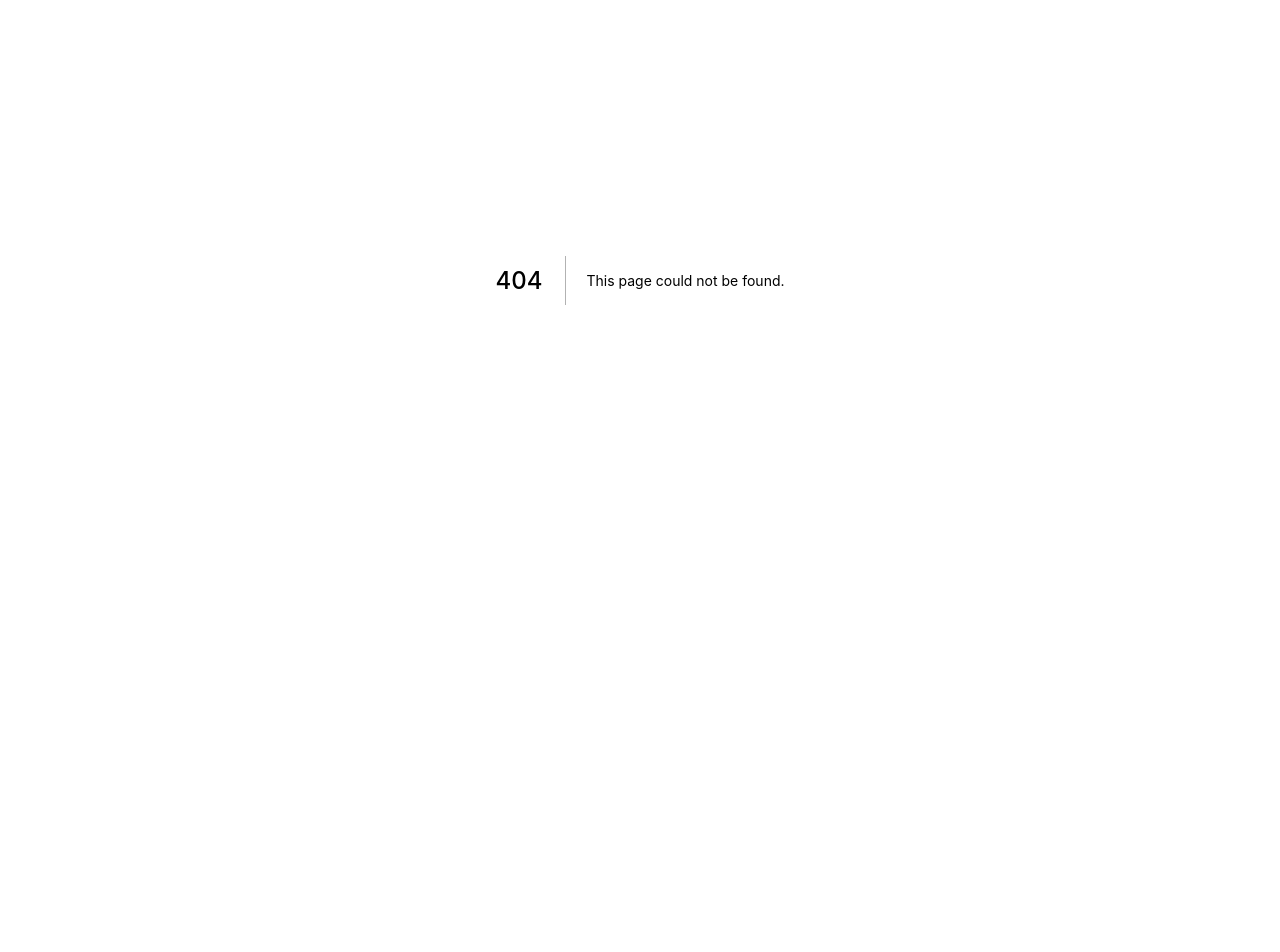
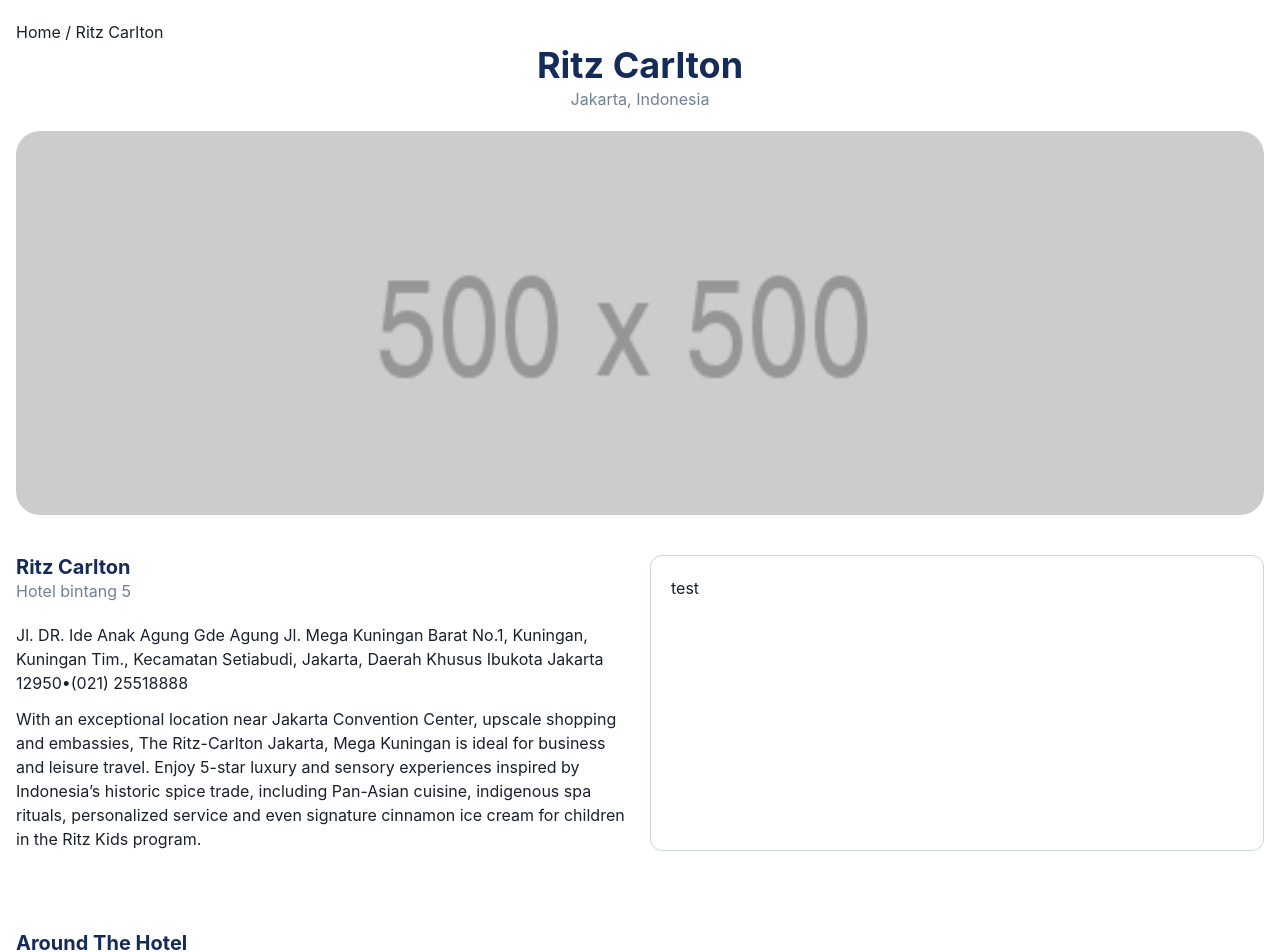
Before and after one commit to andibalo/Hotelorant, a Next.js app: page /hotel/1 in a window 1280 px wide. Before the commit this address had no page. Shown: the part 120-1072 px from the top of the page. Before the commit the page ends 800 px from the top, so only its background shows below. Built offline with nearby package versions, Linux system fonts and the light colour scheme.

Commit message:
created and styled hotel detail page, edit profile page

```diff
--- /dev/null
+++ b/pages/hotel/[hotelId].js
@@ -0,0 +1,102 @@
+import { Navbar } from "../../components/navbar";
+import {
+  Avatar,
+  Box,
+  Flex,
+  Heading,
+  Stack,
+  FormControl,
+  FormLabel,
+  Input,
+  SimpleGrid,
+  Text,
+  Button as ChakraButton,
+  Center,
+} from "@chakra-ui/react";
+import { ArrowBackIcon } from "@chakra-ui/icons";
+import { Container } from "../../components/atoms/container";
+import { Button } from "../../components/atoms/button";
+import Image from "next/image";
+import { HotelCard } from "../../components/molecules/hotel-card";
+import { Footer } from "../../components/footer";
+
+export default function HotelDetail() {
+  return (
+    <div>
+      <Navbar />
+      <Container>
+        <Box>
+          <Text>Home / Ritz Carlton</Text>
+        </Box>
+        <Center mb="5">
+          <Box textAlign="center">
+            <Heading color="brand.200">Ritz Carlton</Heading>
+            <Text color="gray.500">Jakarta, Indonesia</Text>
+          </Box>
+        </Center>
+        <Box h="sm" mb="10">
+          <Box
+            h="full"
+            w="full"
+            position="relative"
+            borderRadius="3xl"
+            overflow="hidden"
+            mb="3"
+          >
+            <Image src="/placeholder.png" layout="fill" objectFit="cover" />
+          </Box>
+        </Box>
+
+        <Stack direction="row" spacing="5" mb="20">
+          <Box flex="1">
+            <Box mb="5">
+              <Heading color="brand.200" fontSize="xl">
+                Ritz Carlton
+              </Heading>
+              <Text color="gray.500">Hotel bintang 5</Text>
+            </Box>
+            <Box>
+              <Text mb="3">
+                Jl. DR. Ide Anak Agung Gde Agung Jl. Mega Kuningan Barat No.1,
+                Kuningan, Kuningan Tim., Kecamatan Setiabudi, Jakarta, Daerah
+                Khusus Ibukota Jakarta 12950•(021) 25518888
+              </Text>
+              <Text>
+                With an exceptional location near Jakarta Convention Center,
+                upscale shopping and embassies, The Ritz-Carlton Jakarta, Mega
+                Kuningan is ideal for business and leisure travel. Enjoy 5-star
+                luxury and sensory experiences inspired by Indonesia’s historic
+                spice trade, including Pan-Asian cuisine, indigenous spa
+                rituals, personalized service and even signature cinnamon ice
+                cream for children in the Ritz Kids program.
+              </Text>
+            </Box>
+          </Box>
+          <Box flex="1">
+            <Box
+              borderRadius="xl"
+              borderWidth="1px"
+              borderColor="gray.300"
+              h="full"
+              p="5"
+            >
+              test
+            </Box>
+          </Box>
+        </Stack>
+        <Box>
+          <Heading color="brand.200" fontSize="xl" mb="3">
+            Around The Hotel
+          </Heading>
+          <SimpleGrid columns="4" spacing="5" h="xs">
+            <HotelCard />
+            <HotelCard />
+            <HotelCard />
+            <HotelCard />
+          </SimpleGrid>
+        </Box>
+      </Container>
+      <Footer />
+    </div>
+  );
+}
--- a/pages/register.js
+++ b/pages/register.js
@@ -45,7 +45,6 @@
                 <Input type="file" />
                 <FormHelperText>*optional</FormHelperText>
               </FormControl>
-
               <Stack direction="row" spacing="5">
                 <FormControl mb="3">
                   <FormLabel>Name</FormLabel>
```
Also changed, not shown: components/admin/header-tab.js (added, +61 -0 lines), pages/admin/booking-list.js (+12 -1 lines), pages/admin/index.js (+12 -1 lines), pages/user/edit-profile.js (+67 -2 lines).
